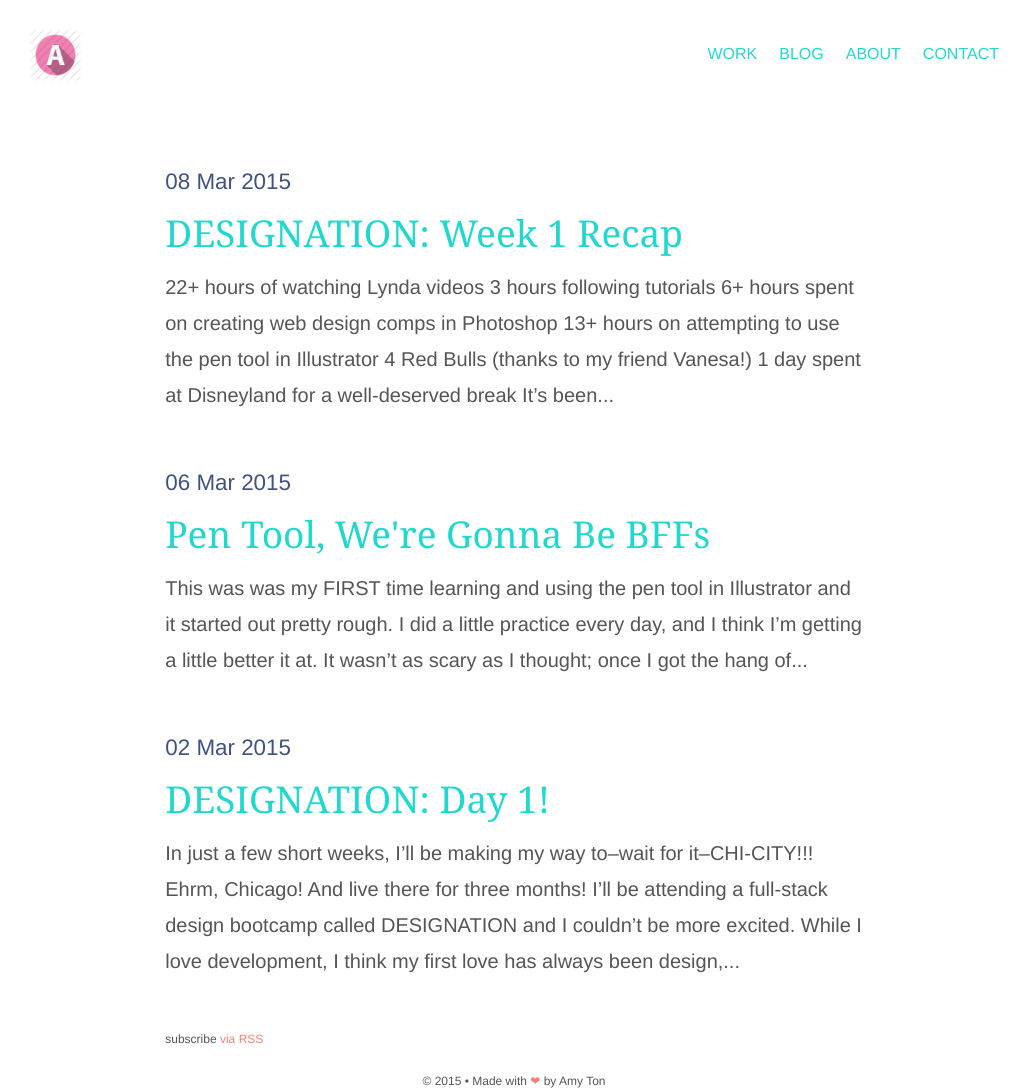
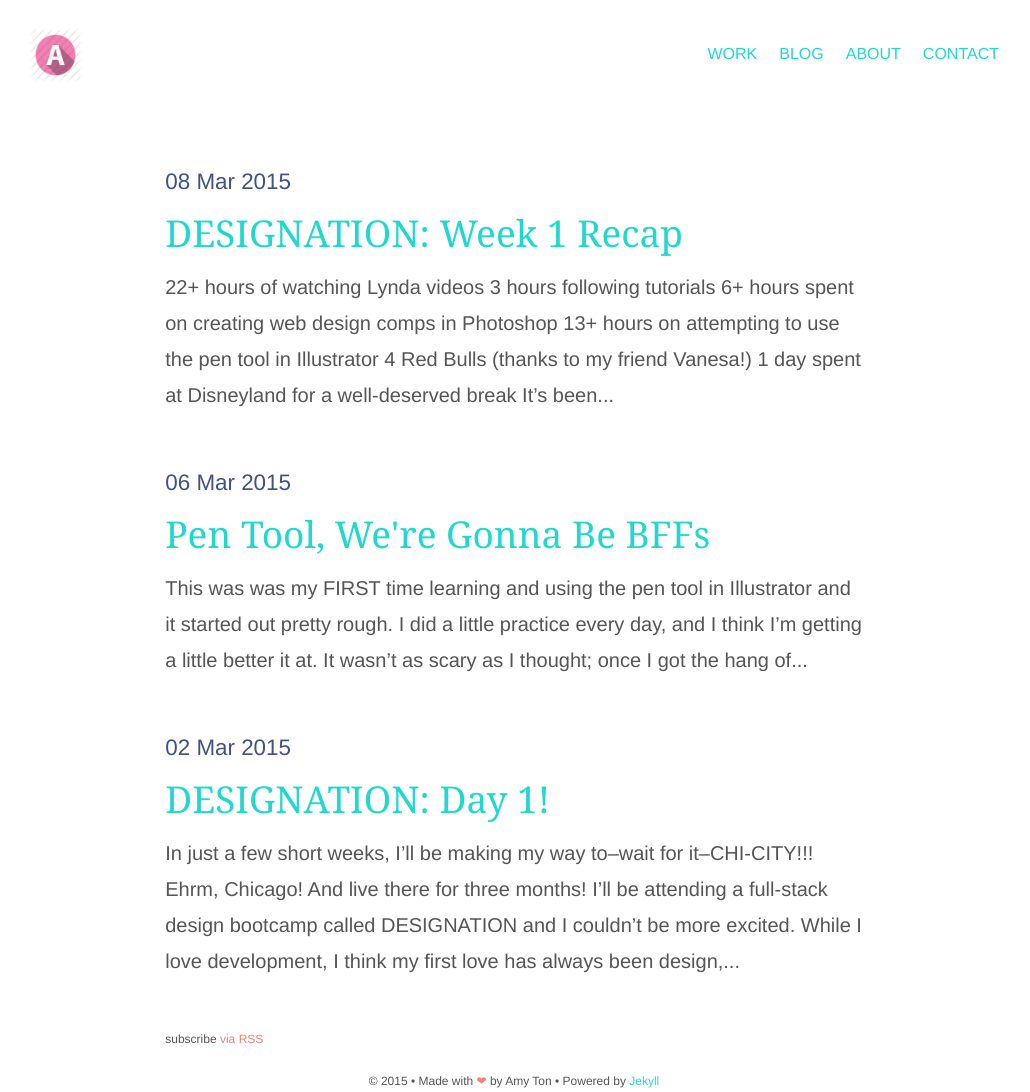
Before and after one commit to amyton/amyton.github.io, a Jekyll site: the page built from index.md, in a window 1280 px wide. Shown: the whole page, without its empty margins (126-1156 px from the left). Built offline with Jekyll 4.4.1, drawn with Linux system fonts in a browser that asks for light colours; nearby versions of some CDN libraries; part of the change alters nothing that is shown.

```diff
--- a/_includes/footer.html
+++ b/_includes/footer.html
@@ -1,5 +1,5 @@
 <footer class="site-footer" role="contentinfo">
-    <p class="text-center">&copy; 2015 • Made with <span>❤</span> by Amy Ton</p>
+    <p class="text-center">&copy; 2015 • Made with <span>❤</span> by Amy Ton • Powered by <a href="http://jekyllrb.com" title="Jekyll Website">Jekyll</a></p>
 </footer>
 
 <!-- Loading Javascript -->
@@ -12,11 +12,5 @@
 
 
 <!-- Google Analytics -->
-<script>
-  // (function(i,s,o,g,r,a,m){i['GoogleAnalyticsObject']=r;i[r]=i[r]||function(){
-  // (i[r].q=i[r].q||[]).push(arguments)},i[r].l=1*new Date();a=s.createElement(o),
-  // m=s.getElementsByTagName(o)[0];a.async=1;a.src=g;m.parentNode.insertBefore(a,m)
-  // })(window,document,'script','//www.google-analytics.com/analytics.js','ga');
-  // ga('create', '{{ site.analytics }}', 'auto');
-  // ga('send', 'pageview');
-</script>
+
+{% include google-analytics.html %}
--- /dev/null
+++ b/_includes/google-analytics.html
@@ -0,0 +1,10 @@
+<script>
+  (function(i,s,o,g,r,a,m){i['GoogleAnalyticsObject']=r;i[r]=i[r]||function(){
+  (i[r].q=i[r].q||[]).push(arguments)},i[r].l=1*new Date();a=s.createElement(o),
+  m=s.getElementsByTagName(o)[0];a.async=1;a.src=g;m.parentNode.insertBefore(a,m)
+  })(window,document,'script','//www.google-analytics.com/analytics.js','ga');
+
+  ga('create', 'UA-47070769-1', 'auto');
+  ga('send', 'pageview');
+
+</script>
```
Also changed, not shown: 9 other files.
